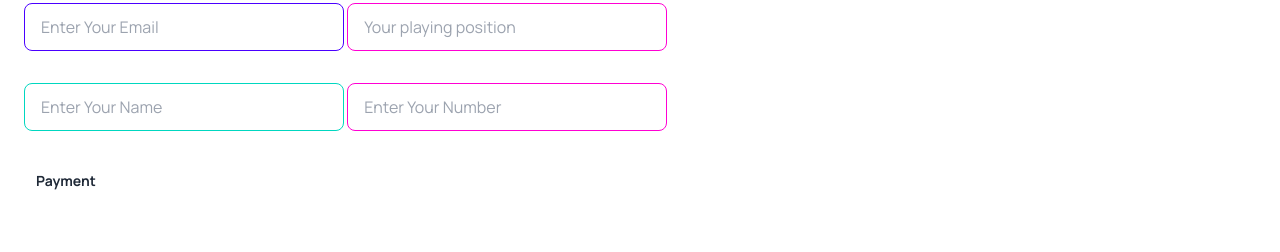
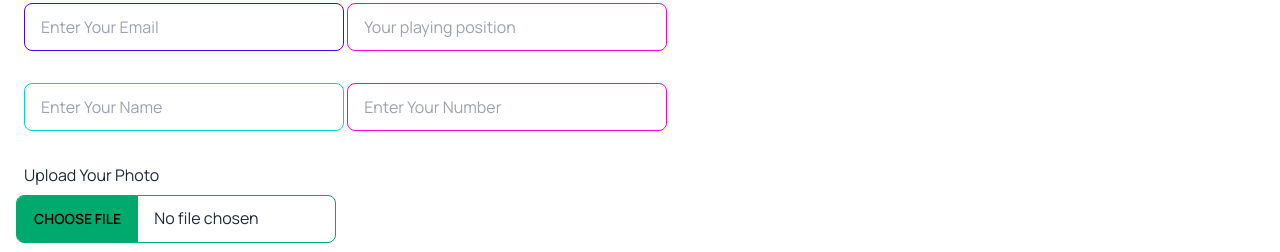
Before and after one commit to developer-jabed/Mukundapur-football-web, a plain HTML site: page index.html in a window 1280 px wide. Shown: the part 1581-1833 px from the top of the page. Drawn offline with nearby package versions, Linux system fonts and the light colour scheme.

Commit message:
add some repo

```diff
--- a/index.html
+++ b/index.html
@@ -174,6 +174,10 @@
             <input type="text" placeholder="Enter Your Name" class="input input-bordered input-accent w-full max-w-xs" />
             <input type="tel" placeholder="Enter Your Number" class="input input-bordered input-secondary w-full max-w-xs" />
           </div>
+          <div class="m-4">
+            <h3 class="p-2">Upload Your Photo</h3>
+            <input type="file" class="file-input file-input-bordered file-input-success w-full max-w-xs" />
+          </div>
           <div class="navbar-center hidden lg:flex m-4">
             <ul class="menu menu-horizontal px-1">
 
```
